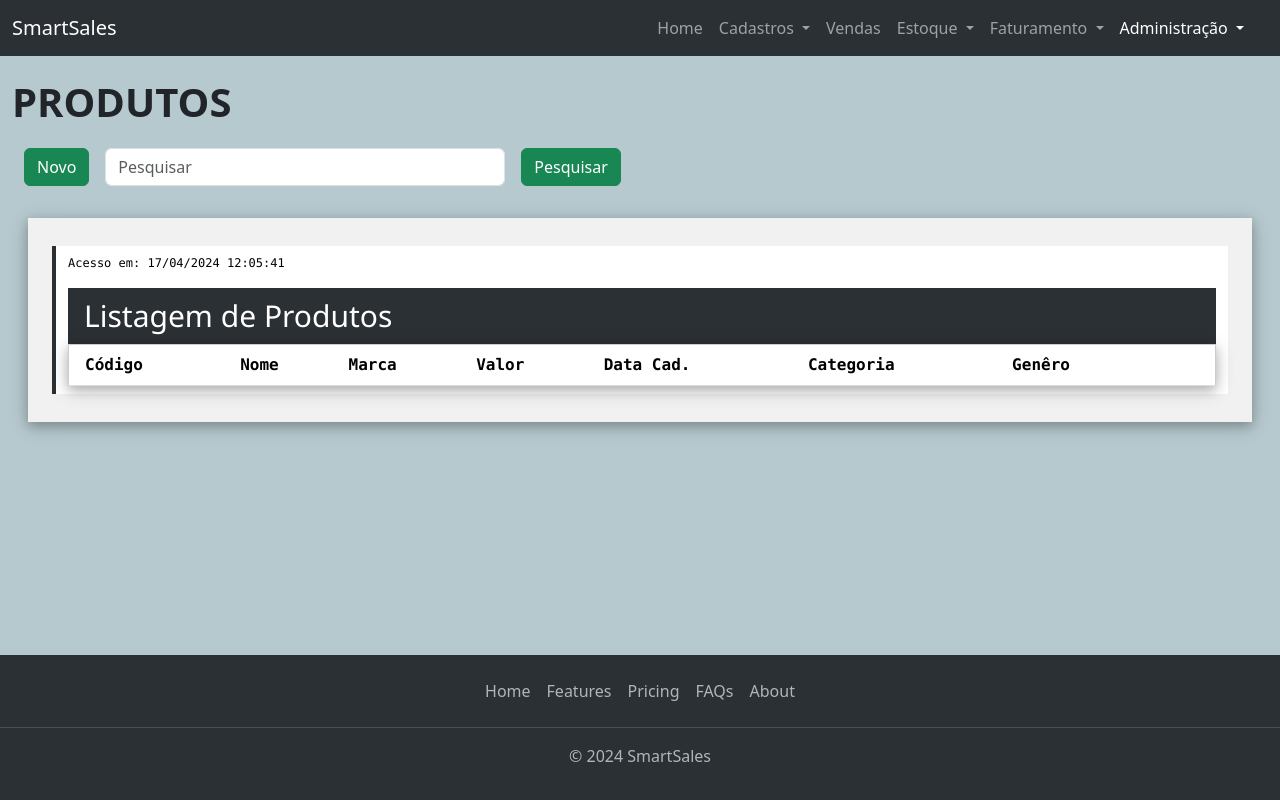
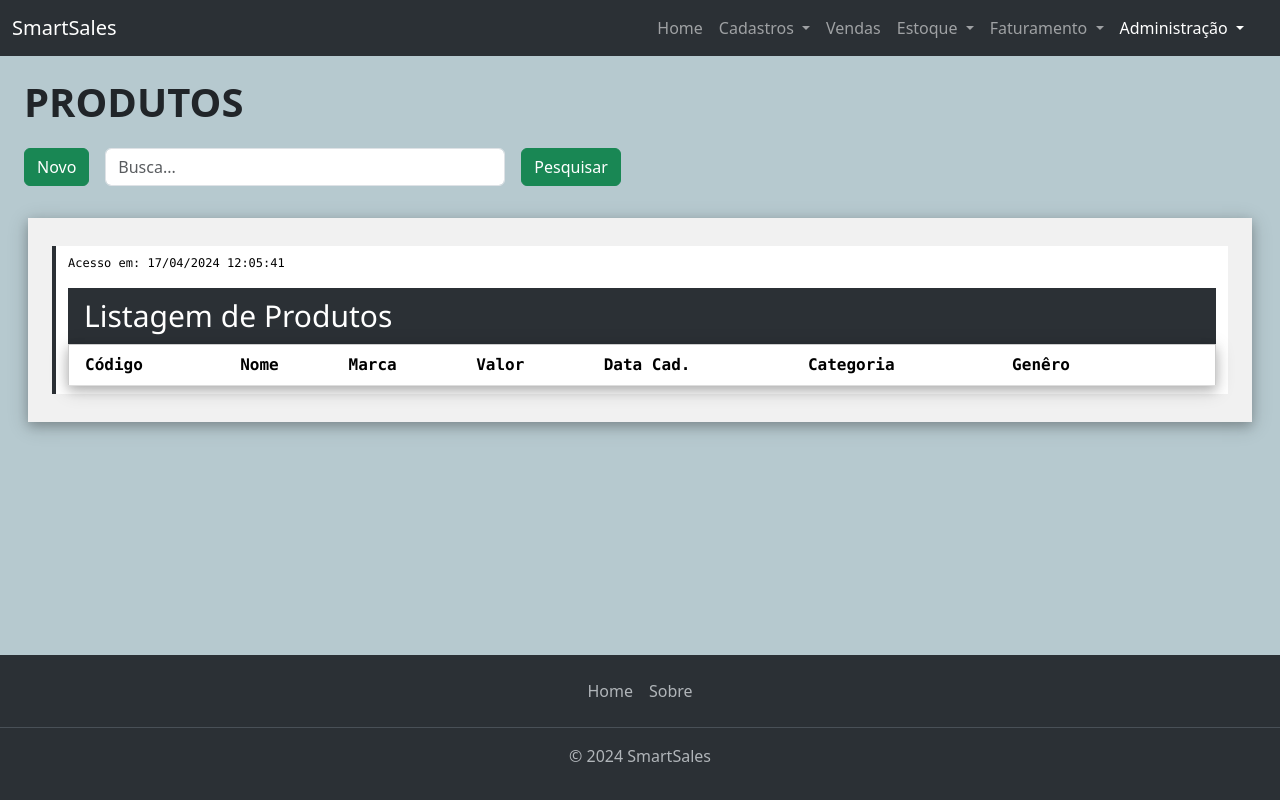
Before and after one commit to devPxT/SmartSales, a PHP site: page /admin-lst-produto.php in a window 1280 px wide. Run offline with PHP 8.4, Linux system fonts and the light colour scheme; data comes from the database, SQL or seed files in the repository; data that the repository does not hold is empty; some web fonts are replaced.

Commit message:
fix footer + about

```diff
--- a/admin-home.php
+++ b/admin-home.php
@@ -24,7 +24,7 @@
 
     <?php require "geral/navbar.php" ?>
 
-    <div class="container-fluid mt-3">
+    <div class="container-fluid mt-3 home">
         <div class="row row-cols-1 row-cols-lg-2 g-4 me-md-5 ms-md-5">
             <a class="col" href="admin-produto.php">
                 <div class="card">
@@ -42,7 +42,7 @@
                     </div>
                 </div>
             </div>
-        <div>
+        </div>
     </div>
 
     <?php require "geral/footer.php" ?>
--- a/admin-lst-produto.php
+++ b/admin-lst-produto.php
@@ -16,20 +16,24 @@
 
     <?php require 'bd/connection.php'; ?>
 
-    <div class="container-fluid mt-3">
+
+        <div class="container-fluid mt-3 home">
+
+            <div class="container-fluid">
                 <div class="title-text">
                     PRODUTOS
                 </div>
-    <div>
+            </div>
+
 
             <div class="container-fluid mt-3">
-        <form class="row g-3">
+                <form class="row g-3" style="justify-content: normal">
                     <div class="col-auto">
                         <button type="button" class="btn btn-success" onclick="window.location.href='admin-cad-produto.php'">Novo</button>
                     </div>
                     <div class="col-4">
                         <label for="inputPesquisa" class="visually-hidden">Pesquisar</label>
-                <input type="text" class="form-control" id="inputPesquisa" placeholder="Pesquisar">
+                        <input type="text" class="form-control" id="inputPesquisa" placeholder="Busca...">
                     </div>
                     <div class="col-auto">
                         <button type="submit" class="btn btn-success mb-3">Pesquisar</button>
@@ -132,7 +136,9 @@
                     </div>
                 </div>
 
-    <div>
+            </div>
+
+    </div>
 
     <?php require "geral/footer.php" ?>
 
--- a/admin-produto.php
+++ b/admin-produto.php
@@ -24,7 +24,7 @@
 
     <?php require "geral/navbar.php" ?>
 
-    <div class="container-fluid mt-3">
+    <div class="container-fluid mt-3 home">
         <div class="row row-cols-1 row-cols-lg-2 g-4 me-md-5 ms-md-5">
             <a class="col">
                 <div class="card">
@@ -42,7 +42,7 @@
                     </div>
                 </div>
             </a>
-        <div>
+        </div>
     </div>
 
     <?php require "geral/footer.php" ?>
--- a/css/style.css
+++ b/css/style.css
@@ -15,6 +15,11 @@
     font-weight: 900;
     font-size: 30px;
 }
+
+.container-fluid.home {
+    flex: 1;
+    margin-bottom: 1rem;
+}
 .container-fluid.home .row .button-container {
     display: flex;
     justify-content: center;
@@ -23,11 +28,10 @@
     justify-content: center;
 }
 footer {
+    margin-top: auto;
     background-color: rgb(43, 48, 53);
     width: 100% !important;
-    position: fixed;
-    bottom: 0;
-    left: 0;
+
 }
 
 .title-text {
@@ -36,5 +40,8 @@ footer {
 }
 
 body {
+    display: flex;
+    flex-direction: column;
+    min-height: 100vh;
     background-color: #b6c9cf;
 }
--- a/geral/footer.php
+++ b/geral/footer.php
@@ -1,10 +1,38 @@
 <footer class="py-3 my-0" data-bs-theme="dark" style="width: 100% !important">
     <ul class="nav justify-content-center border-bottom pb-3 mb-3">
-        <li class="nav-item"><a href="#" class="nav-link px-2 text-body-secondary">Home</a></li>
-        <li class="nav-item"><a href="#" class="nav-link px-2 text-body-secondary">Features</a></li>
+        <li class="nav-item"><a href="index.php" class="nav-link px-2 text-body-secondary">Home</a></li>
+        <!-- <li class="nav-item"><a href="#" class="nav-link px-2 text-body-secondary">Features</a></li>
         <li class="nav-item"><a href="#" class="nav-link px-2 text-body-secondary">Pricing</a></li>
-        <li class="nav-item"><a href="#" class="nav-link px-2 text-body-secondary">FAQs</a></li>
-        <li class="nav-item"><a href="#" class="nav-link px-2 text-body-secondary">About</a></li>
+        <li class="nav-item"><a href="#" class="nav-link px-2 text-body-secondary">FAQs</a></li> -->
+        <li class="nav-item"><a href="#" class="nav-link px-2 text-body-secondary" data-bs-toggle="modal" data-bs-target="#sobreModal">Sobre</a></li>
     </ul>
     <p class="text-center text-body-secondary">© 2024 SmartSales</p>
 </footer>
+
+<!-- Modal -->
+<div class="modal fade" id="sobreModal" tabindex="-1" aria-labelledby="sobreModalLabel" aria-hidden="true">
+  <div class="modal-dialog modal-dialog-centered">
+    <div class="modal-content">
+      <div class="modal-header">
+        <h5 class="modal-title" id="sobreModalLabel">Experiência Criativa</h5>
+        <button type="button" class="btn-close" data-bs-dismiss="modal" aria-label="Fechar"></button>
+      </div>
+      <div class="modal-body">
+        <h6>Professores:</h6>
+        <p>Cristina Vercosa</p>
+        <p>Rosilene Fernandes</p>
+        <h6>Estudantes:</h6>
+        <ul>
+          <li>Augusto Sinja</li>
+          <li>Eduardo Mesquita</li>
+          <li>Gabriela Otte</li>
+          <li>Flávio Augusto</li>
+          <li>Kauã Gabriel</li>
+        </ul>
+      </div>
+      <div class="modal-footer">
+        <button type="button" class="btn btn-secondary" data-bs-dismiss="modal">Fechar</button>
+      </div>
+    </div>
+  </div>
+</div>
--- a/geral/navbar.php
+++ b/geral/navbar.php
@@ -19,21 +19,21 @@
                             Cadastros
                         </a>
                         <ul class="dropdown-menu">
-                            <li><a class="dropdown-item" href="#" onclick="dev();">Clientes</a></li>
-                            <li><a class="dropdown-item" href="#" onclick="dev();">Métodos de Pagamento</a></li>
+                            <li><a class="dropdown-item" href="#" onclick="dev(event);">Clientes</a></li>
+                            <li><a class="dropdown-item" href="#" onclick="dev(event);">Métodos de Pagamento</a></li>
                         </ul>
                     </li>
                     <li class="nav-item">
-                        <a class="nav-link" id="vendas" href="#" onclick="dev();">Vendas</a>
+                        <a class="nav-link" id="vendas" href="#" onclick="dev(event);">Vendas</a>
                     </li>
                     <li class="nav-item dropdown">
                         <a class="nav-link dropdown-toggle" id="estoque" href="#" role="button" data-bs-toggle="dropdown" aria-expanded="false">
                             Estoque
                         </a>
                         <ul class="dropdown-menu">
-                            <li><a class="dropdown-item" href="#" onclick="dev();">Estoque de Produtos</a></li>
+                            <li><a class="dropdown-item" href="#" onclick="dev(event);">Estoque de Produtos</a></li>
                             <li><hr class="dropdown-divider"></li>
-                            <li><a class="dropdown-item" href="#" onclick="dev();">Entregas</a></li>
+                            <li><a class="dropdown-item" href="#" onclick="dev(event);">Entregas</a></li>
                         </ul>
                     </li>
                     <li class="nav-item dropdown">
@@ -41,9 +41,9 @@
                             Faturamento
                         </a>
                         <ul class="dropdown-menu">
-                            <li><a class="dropdown-item" href="#" onclick="dev();">Registro de Faturamento</a></li>
+                            <li><a class="dropdown-item" href="#" onclick="dev(event);">Registro de Faturamento</a></li>
                             <li><hr class="dropdown-divider"></li>
-                            <li><a class="dropdown-item" href="#" onclick="dev();">Recalcular Faturamento</a></li>
+                            <li><a class="dropdown-item" href="#" onclick="dev(event);">Recalcular Faturamento</a></li>
                         </ul>
                     </li>
                     <li class="nav-item dropdown">
@@ -51,10 +51,10 @@
                             Administração
                         </a>
                         <ul class="dropdown-menu">
-                            <li><a class="dropdown-item" href="#">Categorias</a></li>
-                            <li><a class="dropdown-item" href="#">Produtos</a></li>
+                            <li><a class="dropdown-item" href="#" onclick="dev(event);">Categorias</a></li>
+                            <li><a class="dropdown-item" href="admin-lst-produto.php">Produtos</a></li>
                             <li><hr class="dropdown-divider"></li>
-                            <li><a class="dropdown-item" href="#" onclick="dev();">Acessos</a></li>
+                            <li><a class="dropdown-item" href="#" onclick="dev(event);">Acessos</a></li>
                         </ul>
                     </li>
                 </ul>
--- a/js/script.js
+++ b/js/script.js
@@ -1,3 +1,4 @@
-function dev() {
+function dev(event) {
+    event.preventDefault();
     alert("Em desenvolvimento!");
 }
```
Lines whose indentation alone changed are shown as unchanged.
